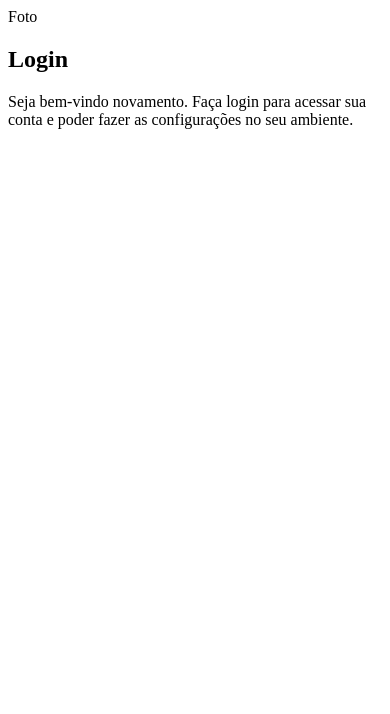
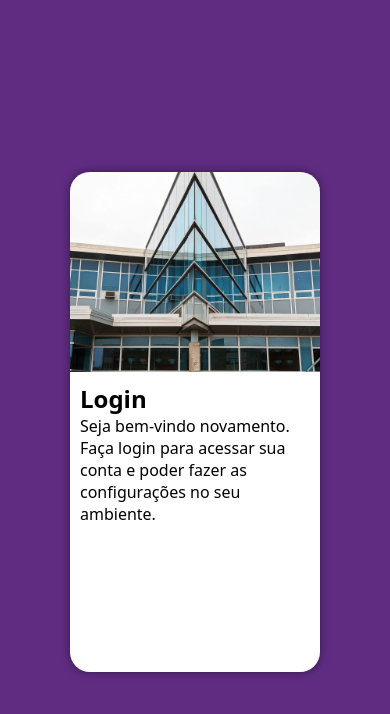
Before and after one commit to andre-noberto/projeto-login, a plain HTML site: page index.html in a window 390 px wide. Drawn offline with Linux system fonts and the light colour scheme.

Commit message:
mobile first

```diff
--- a/css/style.css
+++ b/css/style.css
@@ -5,3 +5,48 @@
     Verde: #49a09d
     Lilás: #5f2c82
 */
+
+*{
+    font-family: system-ui, -apple-system, BlinkMacSystemFont, 'Segoe UI', Roboto, Oxygen, Ubuntu, Cantarell, 'Open Sans', 'Helvetica Neue', sans-serif;
+    margin: 0;
+    padding: 0;
+    box-sizing: border-box;
+}
+
+body, html{
+    background-color: #5f2c82;
+    height: 100vh;
+    width: 100vw;
+}
+
+main{
+    position: relative;
+    height: 100vh;
+    width: 100vw;
+}
+
+section#login{
+    position: absolute;
+    top: 50%;
+    left: 50%;
+    transform: translate(-50%, -50%);
+    overflow: hidden;
+    background-color: white;
+    width: 250px;
+    height: 500px;
+    border-radius: 20px;
+    box-shadow: 0px 0px 10px rgba(0, 0, 0, 0.452);
+}
+
+section#login > div#imagem{
+    display: block;
+    background: #5f2c82 url(../imagens/predio.jpg) no-repeat;
+    background-size: cover;
+    background-position: left center;
+    height: 200px;
+}
+
+section#login > div#formulario{
+    display: block;
+    padding: 10px;
+}
--- a/index.html
+++ b/index.html
@@ -9,9 +9,7 @@
 <body>
     <main>
         <section id="login">
-            <div id="imagem">
-                Foto
-            </div>
+            <div id="imagem"></div>
             <div id="formulario">
                 <h1>Login</h1>
                 <p>Seja bem-vindo novamento. Faça login para acessar sua conta e poder fazer as configurações no seu ambiente.</p>
```
